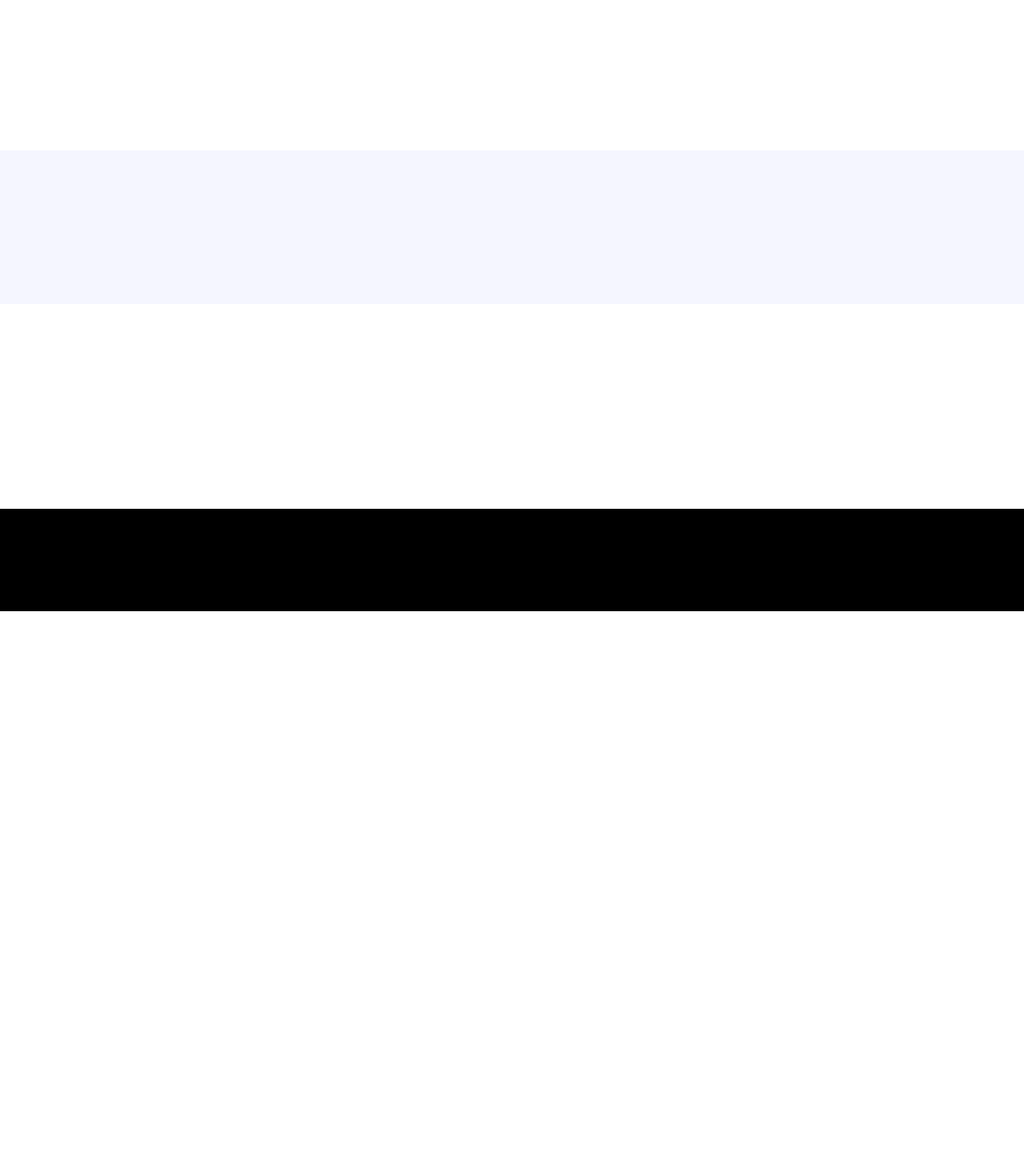
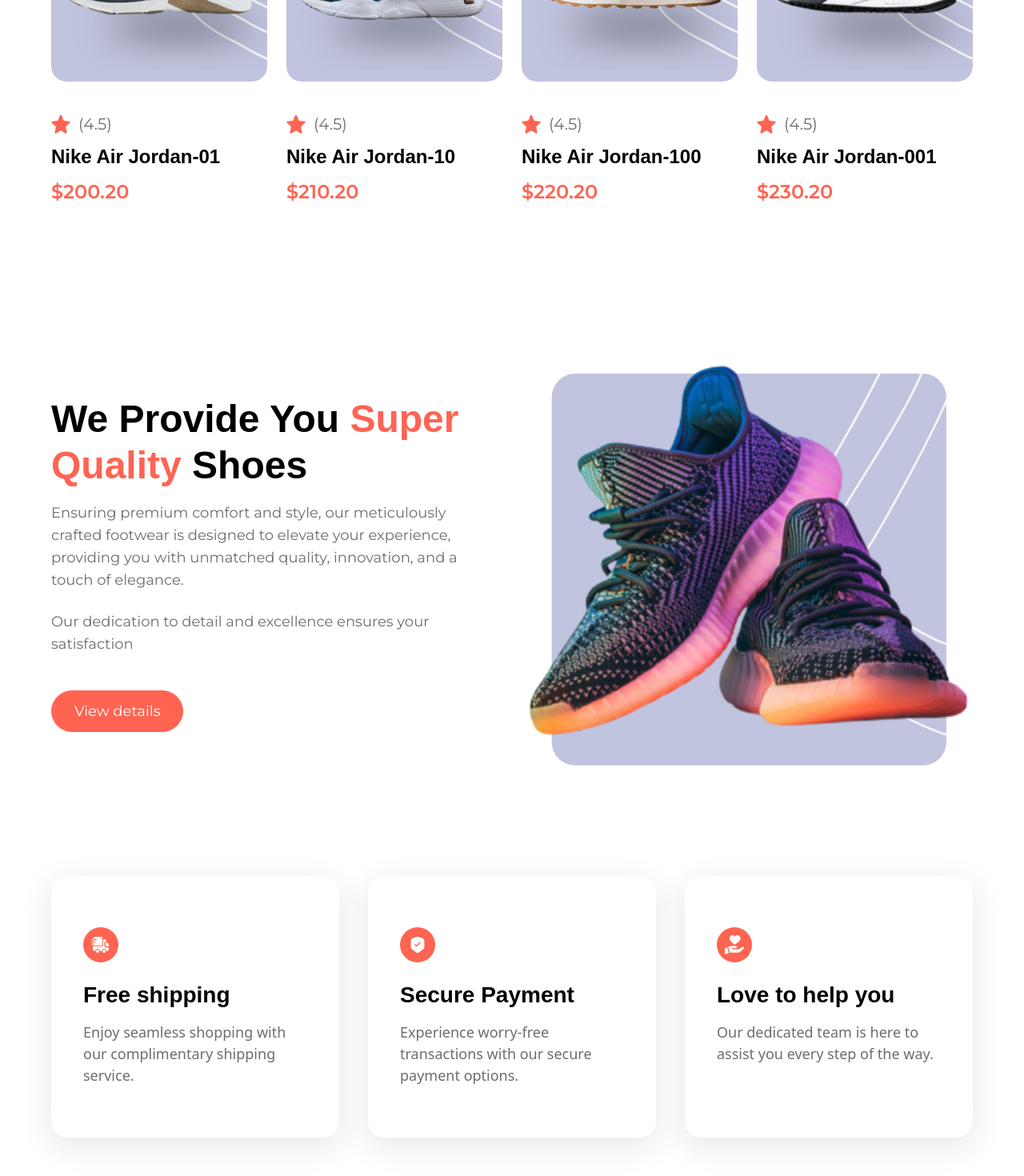
Before and after one commit to rookasrudzianskas/nike-landing, a React (Vite) app: page / in a window 1280 px wide. Shown: the part 1364-2834 px from the top of the page at 80% size. Before the commit the page ends 2128 px from the top, so only its background shows below. Built offline with nearby package versions, Linux system fonts and the light colour scheme; a web font is replaced by a local one.

Commit message:
🔧 fix(App.jsx): uncomment PopularProducts and Services components to display them on the app 🔧 fix(ServiceCard.jsx): fix typo in font-montserrat class name 🔧 fix(PopularProducts.jsx): fix indentation and spacing for better readability

```diff
--- a/src/App.jsx
+++ b/src/App.jsx
@@ -3,11 +3,11 @@
   // CustomerReviews,
   // Footer,
   Hero,
-  // PopularProducts,
-  // Services,
+  PopularProducts,
+  Services,
   // SpecialOffer,
   // Subscribe,
-  // SuperQuality,
+  SuperQuality,
 } from "./sections";
 
 const App = () => {
@@ -18,13 +18,13 @@
         <Hero />
       </section>
       <section className='padding'>
-      {/*  <PopularProducts />*/}
+        <PopularProducts />
       </section>
       <section className='padding'>
-      {/*  <SuperQuality />*/}
+        <SuperQuality />
       </section>
       <section className='padding-x py-10'>
-      {/*  <Services />*/}
+        <Services />
       </section>
       <section className='padding'>
       {/*  <SpecialOffer />*/}
--- a/src/components/ServiceCard.jsx
+++ b/src/components/ServiceCard.jsx
@@ -4,10 +4,10 @@
       <div className='w-11 h-11 flex justify-center items-center bg-coral-red rounded-full'>
         <img src={imgURL} alt={label} width={24} height={24} />
       </div>
-      <h3 className='mt-5 font-palanquin text-3xl leading-normal font-bold'>
+      <h3 className="mt-5 font-palanquin text-3xl leading-normal font-bold">
         {label}
       </h3>
-      <p className='mt-3 break-words font-montserrat text-lg leading-normal text-slate-gray'>
+      <p className="mt-3 break-words font-monserrat text-lg leading-normal text-slate-gray">
         {subtext}
       </p>
     </div>
--- a/src/sections/PopularProducts.jsx
+++ b/src/sections/PopularProducts.jsx
@@ -14,10 +14,10 @@
         </p>
       </div>
 
-      <div className='mt-16 grid lg:grid-cols-4 md:grid-cols-3 sm:grid-cols-2 grid-cols-1 sm:gap-6 gap-14'>
-        {products.map((product) => (
+      <div className="mt-16 grid lg:grid-cols-4 md:grid-cols-3 sm:grid-cols-2 grid-cols-1 sm:gap-6 gap-14">
+          {products.map((product) => (
           <PopularProductCard key={product.name} {...product} />
-        ))}
+          ))}
       </div>
     </section>
   );
```
